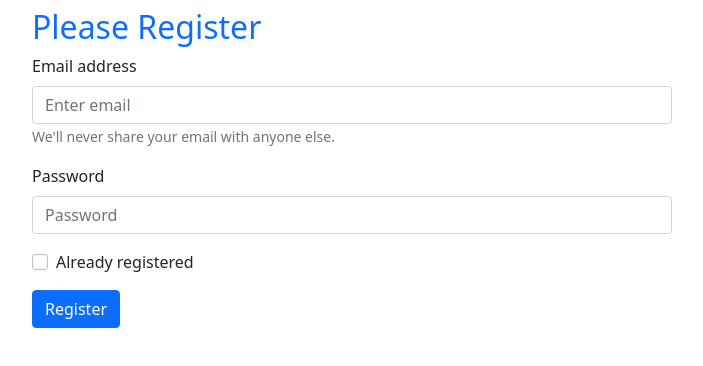
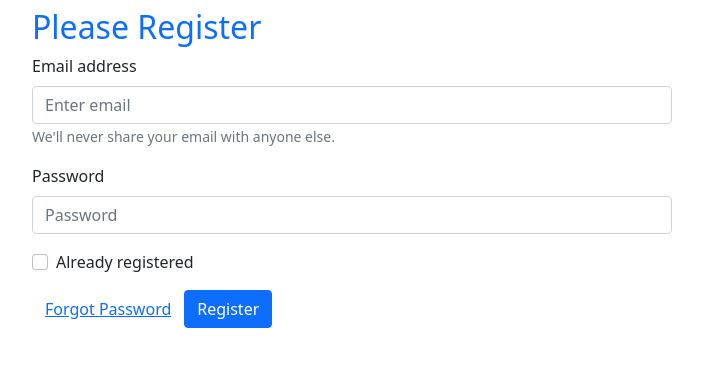
Before and after one commit to Sumon092/email-password-auth, a React (Create React App) app: page / in a window 1280 px wide. Shown: the top 366 px of the page, without its empty margins (288-991 px from the left). Built offline with nearby package versions, Linux system fonts and the light colour scheme.

Commit message:
forgot email problem solved

```diff
--- a/src/App.js
+++ b/src/App.js
@@ -1,4 +1,4 @@
-import { createUserWithEmailAndPassword, getAuth, signInWithEmailAndPassword } from 'firebase/auth';
+import { createUserWithEmailAndPassword, getAuth, sendEmailVerification, sendPasswordResetEmail, signInWithEmailAndPassword } from 'firebase/auth';
 import './App.css';
 import app from './firebase.init';
 import 'bootstrap/dist/css/bootstrap.min.css';
@@ -56,6 +56,9 @@ function App() {
         .then(result => {
           const user = result.user;
           console.log(user);
+          setEmail('');
+          setPassword('');
+          verifyEmail();
         })
         .catch(error => {
           console.error(error)
@@ -64,6 +67,18 @@ function App() {
     }
 
     event.preventDefault();
+  }
+  const handleResetPassword = () => {
+    sendPasswordResetEmail(auth, email)
+      .then(() => {
+        console.log('resent email sent')
+      })
+  }
+  const verifyEmail = () => {
+    sendEmailVerification(auth.currentUser)
+      .then(() => {
+        console.log('current user')
+      })
   }
   return (
     <div>
@@ -93,6 +108,7 @@ function App() {
           </Form.Group>
 
           <p className='text-danger'>{error}</p>
+          <Button onClick={handleResetPassword} variant="link">Forgot Password</Button>
           {/* error message */}
           <Button variant="primary" type="submit">
             {register ? 'LogIn' : 'Register'}
```
